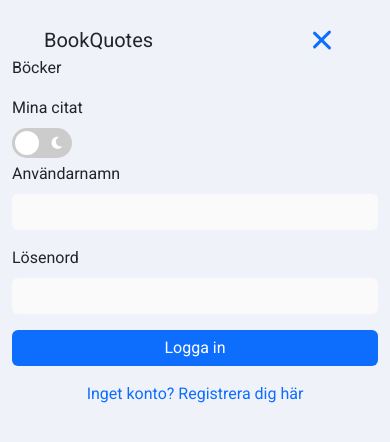
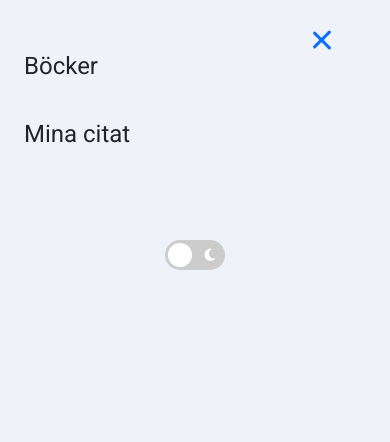
Before and after one commit to Jakkmalm/angular-books-quotes, an Angular app: page /login in a window 390 px wide. Both pictures are taken after a click on the button 322 px from the left and 40 px from the top of the page. Shown: the top 442 px of the page. Built offline with nearby package versions, Linux system fonts and the light colour scheme.

Commit message:
Fix mobile-menu

```diff
--- a/src/app/app.component.html
+++ b/src/app/app.component.html
@@ -1,27 +1,51 @@
-<!-- src/app/app.component.html -->
 <app-toasts></app-toasts>
+
 <nav class="navbar navbar-expand-md" [ngClass]="{'motion': isMotion}">
-
   <div class="container-fluid">
     <a class="navbar-brand" routerLink="/books">BookQuotes</a>
 
-    <!-- Custom toggler -->
-    <button class="navbar-toggler custom-toggler collapsed d-md-none" type="button" data-bs-toggle="collapse"
-      data-bs-target="#nav" aria-controls="nav" aria-expanded="false" aria-label="Toggle navigation">
-      <span class="hamburger">
+    <!-- Hamburger -->
+    <button class="navbar-toggler custom-toggler d-md-none" type="button" (click)="toggleMenu()">
+      <span class="hamburger" [class.open]="isMenuOpen">
         <span class="bar"></span>
         <span class="bar"></span>
         <span class="bar"></span>
       </span>
     </button>
 
-    <div class="collapse navbar-collapse" id="nav">
-      <!--meny… -->
-      <ul class="navbar-nav me-auto">
-        <li class="nav-item"><a class="nav-link" routerLink="/books">Böcker</a></li>
-        <li class="nav-item"><a class="nav-link" routerLink="/quotes">Mina citat</a></li>
+    <!-- Mobil meny -->
+    <!-- <div class="mobile-nav d-md-none" [class.show]="isMenuOpen">
+      <ul class="navbar-nav">
+        <li class="nav-item"><a class="nav-link" routerLink="/books" (click)="toggleMenu()">Böcker</a></li>
+        <li class="nav-item"><a class="nav-link" routerLink="/quotes" (click)="toggleMenu()">Mina citat</a></li>
+        <li class="nav-item">
+          <label class="theme-toggle mt-2">
+            <input type="checkbox" [checked]="isDark" (change)="toggleTheme()" />
+            <span class="slider">
+              <i class="fa-solid fa-sun icon sun"></i>
+              <i class="fa-solid fa-moon icon moon"></i>
+            </span>
+          </label>
+        </li>
+        <li class="nav-item" *ngIf="auth.isLoggedIn()">
+          <button class="btn btn-outline-danger ms-2" (click)="logout(); toggleMenu()">Logga ut</button>
+        </li>
       </ul>
-      <div class="d-flex">
+    </div> -->
+
+    <!-- HAMBURGER OUTSIDE MOBILE-NAV -->
+
+
+    <div class="mobile-nav d-md-none" [class.show]="isMenuOpen">
+      <ul class="navbar-nav mt-4">
+        <li class="nav-item">
+          <a class="nav-link" routerLink="/books" (click)="toggleMenu()">Böcker</a>
+        </li>
+        <li class="nav-item">
+          <a class="nav-link" routerLink="/quotes" (click)="toggleMenu()">Mina citat</a>
+        </li>
+      </ul>
+      <div class="mobile-nav-header">
         <label class="theme-toggle">
           <input type="checkbox" [checked]="isDark" (change)="toggleTheme()" />
           <span class="slider">
@@ -30,7 +54,27 @@
           </span>
         </label>
 
-        <button class="btn btn-outline-danger" *ngIf="auth.isLoggedIn()" (click)="logout()">Logga ut</button>
+        <button class="btn btn-outline-danger logout-btn" *ngIf="auth.isLoggedIn()" (click)="logout(); toggleMenu()">
+          Logga ut
+        </button>
+      </div>
+    </div>
+
+    <!-- Desktop meny -->
+    <div class="d-none d-md-flex w-100 justify-content-between align-items-center">
+      <ul class="navbar-nav">
+        <li class="nav-item"><a class="nav-link" routerLink="/books">Böcker</a></li>
+        <li class="nav-item"><a class="nav-link" routerLink="/quotes">Mina citat</a></li>
+      </ul>
+      <div class="d-flex align-items-center">
+        <label class="theme-toggle">
+          <input type="checkbox" [checked]="isDark" (change)="toggleTheme()" />
+          <span class="slider">
+            <i class="fa-solid fa-sun icon sun"></i>
+            <i class="fa-solid fa-moon icon moon"></i>
+          </span>
+        </label>
+        <button class="btn btn-outline-danger ms-2" *ngIf="auth.isLoggedIn()" (click)="logout()">Logga ut</button>
       </div>
     </div>
   </div>
--- a/src/app/app.component.scss
+++ b/src/app/app.component.scss
@@ -6,6 +6,7 @@
     display: flex;
     align-items: center;
     justify-content: center;
+    z-index: 1050;
 }
 
 /* The three bars */
@@ -16,6 +17,7 @@
     height: 18px;
     cursor: pointer;
 }
+
 .bar {
     position: absolute;
     left: 0;
@@ -40,15 +42,15 @@
 }
 
 /* När knappen INTE har 'collapsed' (dvs menyn är öppen), animera till ett kryss */
-.custom-toggler:not(.collapsed) .bar:nth-child(1) {
+.hamburger.open .bar:nth-child(1) {
     transform: translateY(8px) rotate(45deg);
 }
 
-.custom-toggler:not(.collapsed) .bar:nth-child(2) {
+.hamburger.open .bar:nth-child(2) {
     opacity: 0;
 }
 
-.custom-toggler:not(.collapsed) .bar:nth-child(3) {
+.hamburger.open .bar:nth-child(3) {
     transform: translateY(-8px) rotate(-45deg);
 }
 
@@ -119,3 +121,58 @@
 .moon {
     right: 10px;
 }
+
+
+
+// Navbar och mobilmeny
+.mobile-nav {
+    position: fixed;
+    top: 0;
+    left: 0;
+    width: 100vw;
+    height: 100vh;
+    background-color: var(--bg-color);
+    padding: 1rem;
+    display: none;
+    z-index: 1040;
+    overflow-y: auto;
+
+    &.show {
+        display: flex;
+        flex-direction: column;
+        align-items: stretch; /* Tar hela bredden */
+    }
+
+    .mobile-nav-header {
+        margin-top: 4rem; /* För att undvika att headern hamnar under hamburgare */
+        display: flex;
+        justify-content: center;
+        align-items: center;
+        gap: 1rem;
+        padding: 0 1rem;
+        margin-bottom: 1rem;
+    }
+
+    .theme-toggle {
+        margin: 0;
+    }
+
+    .logout-btn {
+        font-size: 1rem;
+        padding: 0.3rem 0.8rem;
+    }
+
+    .navbar-nav {
+        margin-top: 2rem;
+        .nav-item {
+            margin-bottom: 1rem;
+
+            .nav-link {
+                font-size: 1.5rem;
+                text-align: left;
+                color: var(--text-light);
+                padding-left: 0.5rem;
+            }
+        }
+    }
+}
--- a/src/app/app.component.ts
+++ b/src/app/app.component.ts
@@ -61,6 +61,11 @@ export class AppComponent implements OnInit {
     }
   }
 
+  toggleMenu() {
+    this.isMenuOpen = !this.isMenuOpen;
+    document.body.style.overflow = this.isMenuOpen ? 'hidden' : '';
+  }
+
   ngOnInit() {
     this.theme.init();
     this.isDark = document.body.classList.contains('dark-mode');
--- a/src/app/app.routes.ts
+++ b/src/app/app.routes.ts
@@ -1,6 +1,5 @@
 // src/app/app.routes.ts
 import { Routes } from '@angular/router';
-import { LoginComponent } from './components/login/login.component';
 import { BookListComponent } from './components/book-list/book-list.component';
 import { BookFormComponent } from './components/book-form/book-form.component';
 import { QuotesComponent } from './components/quotes/quotes.component';
--- a/src/app/components/book-list/book-list.component.html
+++ b/src/app/components/book-list/book-list.component.html
@@ -37,7 +37,7 @@
 
     <!-- Kort‐vy -->
     <ng-template #cardsTpl>
-        <div *ngIf="books.length; else emptyTpl" class="row g-4">
+        <div *ngIf="books.length; else listTpl" class="row g-4">
             <div class="col-12 col-sm-6 col-md-4 col-lg-3 d-flex justify-content-center"
                 *ngFor="let b of books; let i = index">
                 <div class="card-custom" [ngStyle]="{
@@ -65,12 +65,5 @@
                 </div>
             </div>
         </div>
-
-        <!-- Inga böcker -->
-        <ng-template #emptyTpl>
-            <div class="text-center text-muted mt-5">
-                Inga böcker att visa — klicka på “Lägg till ny bok” för att komma igång!
-            </div>
-        </ng-template>
     </ng-template>
 </div>
```
Also changed, not shown: src/app/components/login/login.component.html (deleted, +0 -15 lines), src/app/components/login/login.component.scss (deleted, +0 -17 lines), src/app/components/login/login.component.ts (deleted, +0 -39 lines), 1 other file (tests, documents, lock files or other folders).
